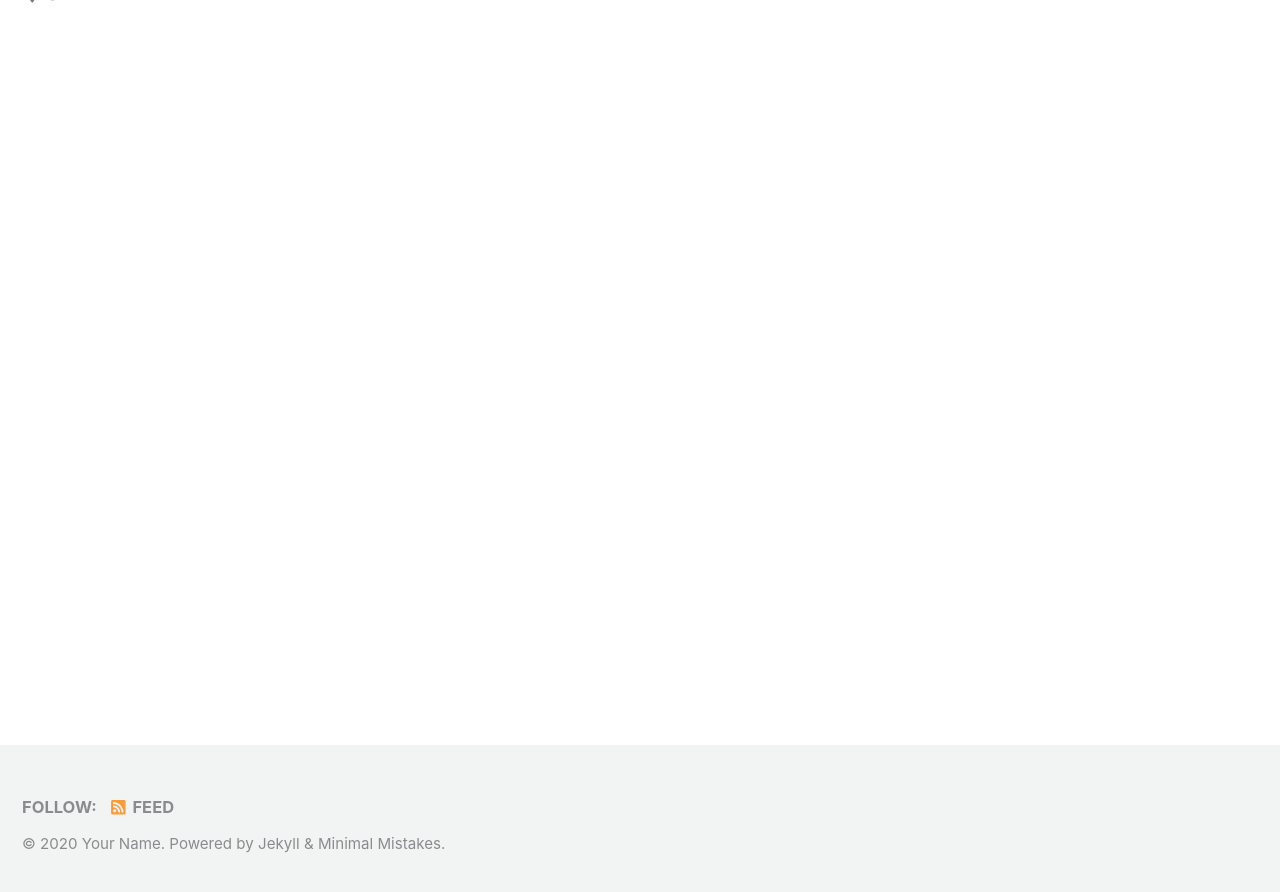
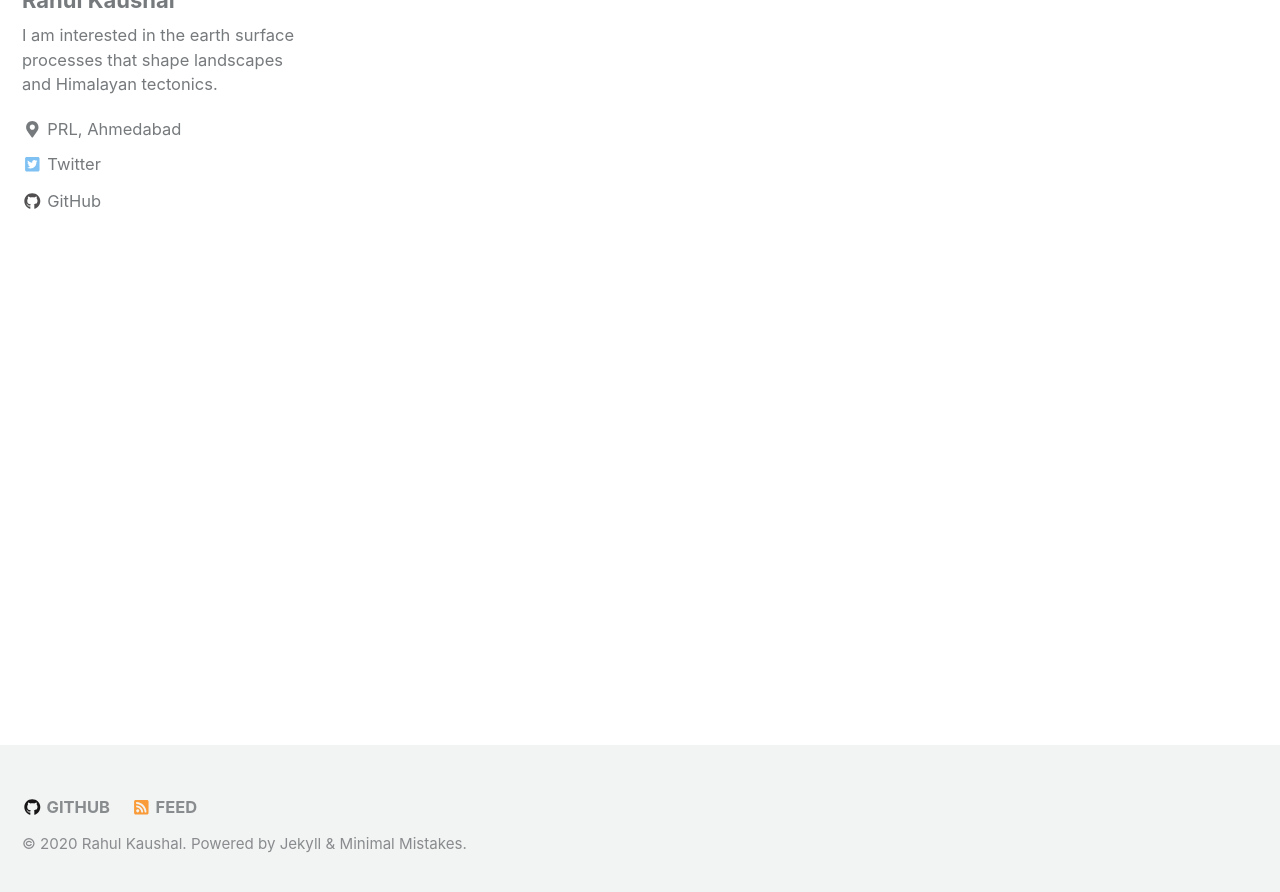
Before and after one commit to Rahulkaushal009/rahulkaushal.github.io, a Jekyll site: the page built from index.html, in a window 1280 px wide and 900 px high, scrolled down 253 px. Shown: the top 892 px of the window. Built offline with Jekyll 4.4.1, drawn with Linux system fonts in a browser that asks for light colours; nearby versions of some CDN libraries; the list of posts is cut into pages by our own code; part of the change alters nothing that is shown; some of the changed text lies outside the part shown.

Commit message:
Update _config.yml

```diff
--- a/_config.yml
+++ b/_config.yml
@@ -5,69 +5,64 @@
 # For technical reasons, this file is *NOT* reloaded automatically when you use
 # `jekyll serve`. If you change this file, please restart the server process.
 
-minimal_mistakes_skin    : "default" # "air", "aqua", "contrast", "dark", "dirt", "neon", "mint", "plum", "sunrise"
-
 # Site Settings
-locale                   : "en-US"
-title                    : "Site Title"
+locale                   : "en-India"
+title                    : "Rahul Kaushal"
 title_separator          : "-"
-name                     : "Your Name"
-description              : "An amazing website."
-url                      : # the base hostname & protocol for your site e.g. "https://mmistakes.github.io"
-baseurl                  : # the subpath of your site, e.g. "/blog"
-repository               : # GitHub username/repo-name e.g. "mmistakes/minimal-mistakes"
-teaser                   : # path of fallback teaser image, e.g. "/assets/images/500x300.png"
-# breadcrumbs            : false # true, false (default)
-words_per_minute         : 200
+name                     : &name "Rahul Kaushal"
+description              : &description "Postdoctoral Fellow, PRL, Ahmedabad"
+url                      : https://rahulkaushal.github.io # the base hostname & protocol for your site e.g. "https://mmistakes.github.io"
+baseurl                  : "" # the subpath of your site, e.g. "/blog"
+repository               : "Rahulkaushal009/rahulkaushal.github.io"
+teaser                   :  # filename of teaser fallback teaser image placed in /images/, .e.g. "500x300.png"
+breadcrumbs              : false # true, false (default)
+words_per_minute         : 160
+future                   : true
+read_more                : "disabled" # if enabled, adds "Read more" links to excerpts
+talkmap_link             : false #change to true to add link to talkmap on talks page
 comments:
-  provider               : # false (default), "disqus", "discourse", "facebook", "google-plus", "staticman", "staticman_v2" "custom"
+  provider               : # false (default), "disqus", "discourse", "facebook", "google-plus", "staticman", "custom"
   disqus:
-    shortname            : # https://help.disqus.com/customer/portal/articles/466208-what-s-a-shortname-
+    shortname            :
   discourse:
     server               : # https://meta.discourse.org/t/embedding-discourse-comments-via-javascript/31963 , e.g.: meta.discourse.org
   facebook:
-    # https://developers.facebook.com/docs/plugins/comments
     appid                :
     num_posts            : # 5 (default)
     colorscheme          : # "light" (default), "dark"
 staticman:
-  allowedFields          : # ['name', 'email', 'url', 'message']
-  branch                 : # "master"
-  commitMessage          : # "New comment."
-  filename               : # comment-{@timestamp}
-  format                 : # "yml"
-  moderation             : # true
-  path                   : # "/_data/comments/{options.slug}" (default)
-  requiredFields         : # ['name', 'email', 'message']
+  allowedFields          : ['name', 'email', 'url', 'message']
+  branch                 : "gh-pages" # "master", "gh-pages"
+  commitMessage          : "New comment."
+  filename               : comment-{@timestamp}
+  format                 : "yml"
+  moderation             : true
+  path                   : "_data/comments/{options.slug}"
+  requiredFields         : ['name', 'email', 'message']
   transforms:
-    email                : # "md5"
+    email                : "md5"
   generatedFields:
     date:
-      type               : # "date"
+      type               : "date"
       options:
-        format           : # "iso8601" (default), "timestamp-seconds", "timestamp-milliseconds"
-reCaptcha:
-  siteKey                :
-  secret                 :
+        format           : "iso8601" # "iso8601" (default), "timestamp-seconds", "timestamp-milliseconds"
 atom_feed:
   path                   : # blank (default) uses feed.xml
-search                   : # true, false (default)
-search_full_content      : # true, false (default)
 
 # SEO Related
 google_site_verification :
 bing_site_verification   :
+alexa_site_verification  :
 yandex_site_verification :
-naver_site_verification  :
 
 # Social Sharing
 twitter:
-  username               :
+  username               : &twitter
 facebook:
   username               :
   app_id                 :
   publisher              :
-og_image                 : # Open Graph/Twitter default site image
+og_image                 :  # Open Graph/Twitter default site image
 # For specifying social profiles
 # - https://developers.google.com/structured-data/customize/social-profiles
 social:
@@ -75,77 +70,82 @@ social:
   name                   : # If the user or organization name differs from the site's name
   links: # An array of links to social media profiles
 
+
 # Analytics
 analytics:
-  provider               : false # false (default), "google", "google-universal", "custom"
+  provider               :  "google-universal" # false (default), "google", "google-universal", "custom"
   google:
     tracking_id          :
 
 
 # Site Author
 author:
-  name             : "Your Name"
-  avatar           : # path of avatar image, e.g. "/assets/images/bio-photo.jpg"
-  bio              : "I am an amazing person."
-  location         : "Somewhere"
+  name             : "Rahul Kaushal"
+  avatar           : "Rahul_profile.png"
+  bio              : "I am interested in the earth surface processes that shape landscapes and Himalayan tectonics."
+  location         : "PRL, Ahmedabad"
+  employer         :
+  pubmed           : "https://www.ncbi.nlm.nih.gov/pubmed/?term=john+snow"
+  googlescholar    : "https://scholar.google.co.in/citations?user=IOtKfy8AAAAJ&hl=en"
   email            :
+  researchgate     :  "https://www.researchgate.net/profile/Rahul_Kaushal"
   uri              :
-  home             : # null (default), "absolute or relative url to link to author home"
   bitbucket        :
   codepen          :
   dribbble         :
   flickr           :
   facebook         :
   foursquare       :
-  github           :
-  gitlab           :
+  github           : "Rahulkaushal009"
   google_plus      :
   keybase          :
   instagram        :
+  impactstory      :
   lastfm           :
-  linkedin         : # "john-doe-12345678" (the last part of your profile url, e.g. https://www.linkedin.com/in/john-doe-12345678)
+  linkedin         :
+  orcid            :
   pinterest        :
   soundcloud       :
-  stackoverflow    : # "123456/username" (the last part of your profile url, e.g. https://stackoverflow.com/users/123456/username)
-  steam            : # "steamId" (the last part of your profile url, e.g. https://steamcommunity.com/id/steamId/)
+  stackoverflow    : # http://stackoverflow.com/users/123456/username
+  steam            :
   tumblr           :
-  twitter          :
+  twitter          : "Rahulkaushal09"
   vine             :
   weibo            :
   xing             :
-  youtube          : # "https://youtube.com/c/MichaelRoseDesign"
+  youtube          :
+  wikipedia        :
 
 
 # Reading Files
 include:
   - .htaccess
   - _pages
+  - files
 exclude:
   - "*.sublime-project"
   - "*.sublime-workspace"
-  - vendor
   - .asset-cache
   - .bundle
   - .jekyll-assets-cache
   - .sass-cache
-  - assets/js/plugins
-  - assets/js/_main.js
-  - assets/js/vendor
+  - CHANGELOG
   - Capfile
-  - CHANGELOG
-  - config
   - Gemfile
   - Gruntfile.js
+  - LICENSE
+  - README
+  - Rakefile
+  - assets/js/_main.js
+  - assets/js/plugins
+  - assets/js/vendor
+  - config
   - gulpfile.js
-  - LICENSE
   - log
   - node_modules
   - package.json
-  - Rakefile
-  - README
   - tmp
-  - /docs # ignore Minimal Mistakes /docs
-  - /test # ignore Minimal Mistakes /test
+  - vendor
 keep_files:
   - .git
   - .svn
@@ -173,6 +173,78 @@ kramdown:
   enable_coderay: false
 
 
+# Collections
+collections:
+  teaching:
+    output: true
+    permalink: /:collection/:path/
+  publications:
+    output: true
+    permalink: /:collection/:path/
+  portfolio:
+    output: true
+    permalink: /:collection/:path/
+  talks:
+    output: true
+    permalink: /:collection/:path/
+
+
+# Defaults
+defaults:
+  # _posts
+  - scope:
+      path: ""
+      type: posts
+    values:
+      layout: single
+      author_profile: true
+      read_time: true
+      comments: true
+      share: true
+      related: true
+  # _pages
+  - scope:
+      path: ""
+      type: pages
+    values:
+      layout: single
+      author_profile: true
+  # _teaching
+  - scope:
+      path: ""
+      type: teaching
+    values:
+      layout: single
+      author_profile: true
+      share: true
+      comments: true
+  # _publications
+  - scope:
+      path: ""
+      type: publications
+    values:
+      layout: single
+      author_profile: true
+      share: true
+      comments: true
+  # _portfolio
+  - scope:
+      path: ""
+      type: portfolio
+    values:
+      layout: single
+      author_profile: true
+      share: true
+      comment: true
+  # _talks
+  - scope:
+      path: ""
+      type: talks
+    values:
+      layout: talk
+      author_profile: true
+      share: true
+
 # Sass/SCSS
 sass:
   sass_dir: _sass
@@ -181,19 +253,18 @@ sass:
 
 # Outputting
 permalink: /:categories/:title/
-paginate: 5 # amount of posts to show
-paginate_path: /page:num/
-timezone: # https://en.wikipedia.org/wiki/List_of_tz_database_time_zones
+# paginate: 5 # amount of posts to show
+# paginate_path: /page:num/
+timezone:
 
 
-# Plugins (previously gems:)
+# Plugins
 plugins:
   - jekyll-paginate
   - jekyll-sitemap
   - jekyll-gist
   - jekyll-feed
-  - jemoji
-
+  - jekyll-redirect-from
 # mimic GitHub Pages with --safe
 whitelist:
   - jekyll-paginate
@@ -238,18 +309,3 @@ compress_html:
   clippings: all
   ignore:
     envs: development
-
-
-# Defaults
-defaults:
-  # _posts
-  - scope:
-      path: ""
-      type: posts
-    values:
-      layout: single
-      author_profile: true
-      read_time: true
-      comments: # true
-      share: true
-      related: true
```
